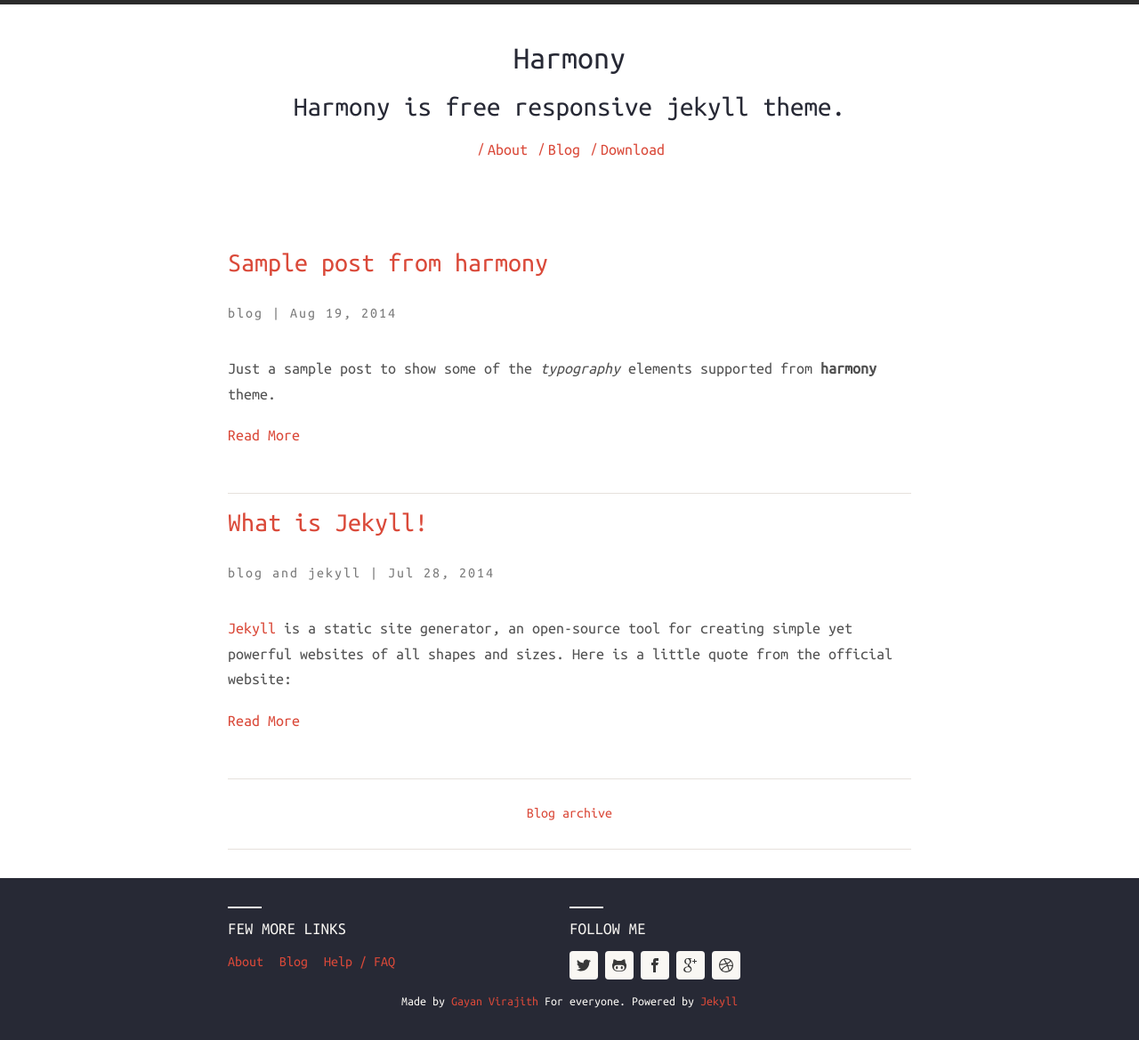
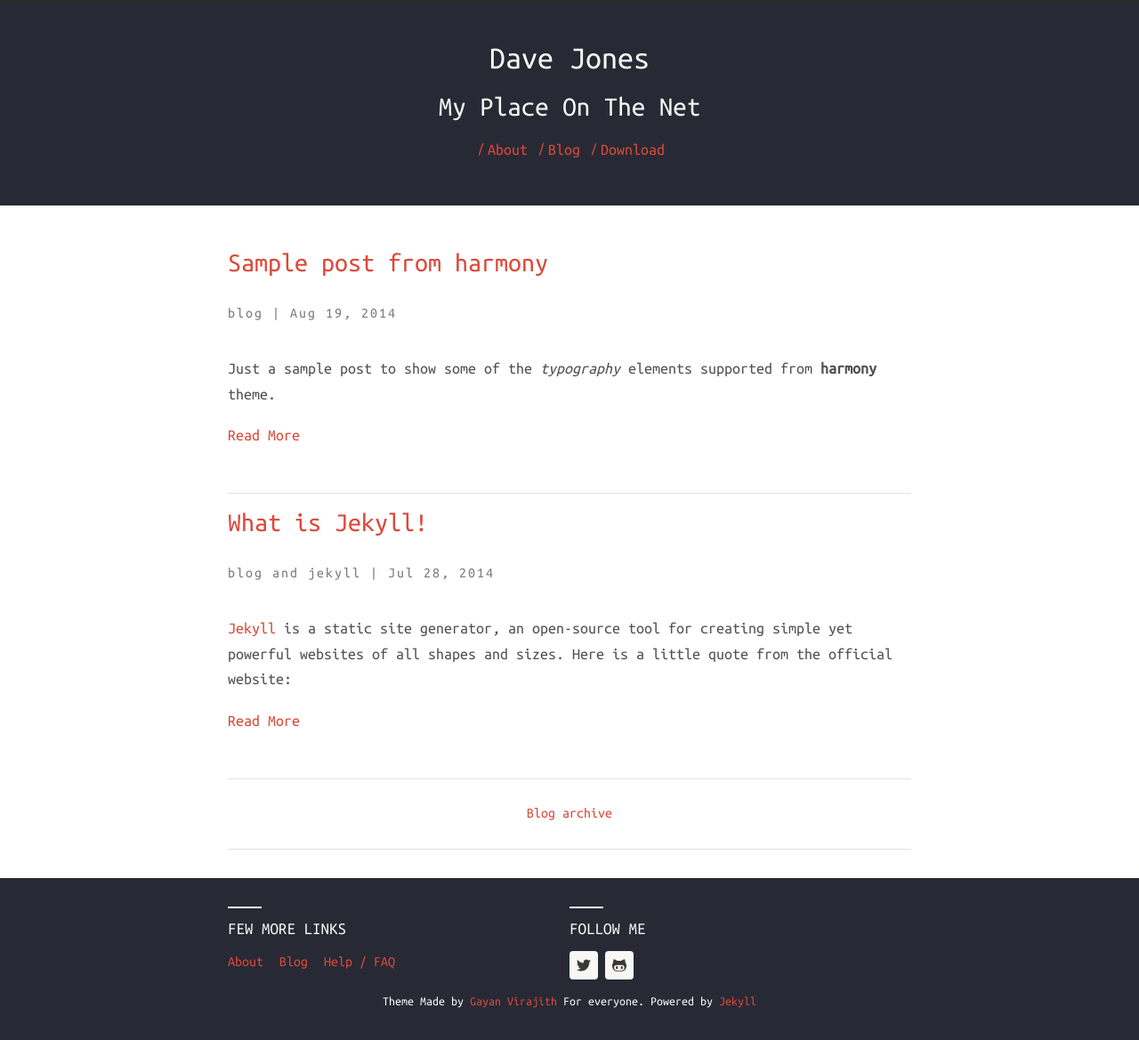
Before and after one commit to gayanvirajith/harmony, a Jekyll site: the page built from index.html, in a window 1280 px wide. Shown: the whole page at 89% size. Built offline with Jekyll 4.4.1, drawn with Linux system fonts in a browser that asks for light colours; nearby versions of some CDN libraries.

Commit message:
Tweaking config, footer wording and header CSS

```diff
--- a/_config.yml
+++ b/_config.yml
@@ -4,16 +4,16 @@
 baseurl: /harmony
 
 # Site live URL
-url: http://gayan.me
+# url: http://gayan.me
 
 # Localhost
-# url: http://127.0.0.1:4000
+url: http://127.0.0.1:4000
 
 # Harmony theme configuration. Please change accordingly.
 harmony:
-  name: Harmony
+  name: Dave Jones
   # Little description about your site
-  description: Harmony is free responsive jekyll theme.
+  description: My Place On The Net
   # 'meta_description:' Write an awesome description for your new site here.
   # It will appear in your document head meta (for Google search results) and
   # in your feed.xml site description.
@@ -32,11 +32,11 @@ harmony:
 
   # Profile links, leave blank to ignore
   social:
-    github: gayanvirajith
-    twitter: gayanvirajith
-    facebook: gayanvirajith
-    gplus: +GayanVirajith
-    dribble: gayan
+    github: dvjones89
+    twitter: dvjones89
+    facebook:
+    gplus:
+    dribble:
     pinterest:
   # Toggle disclaimer in footer
   show_disclaimer: true
@@ -57,6 +57,7 @@ exclude:
   - .gitignore
   - .sass-cache
   - Gemfile.lock
+  - vendor
 
 # Sass conversion configs
 sass:
--- a/_includes/footer.html
+++ b/_includes/footer.html
@@ -1,4 +1,4 @@
 {% if site.harmony.show_disclaimer %}
-	Made by <a href="http://gayan.me" target="_blank">Gayan Virajith</a> For everyone.
+	Theme Made by <a href="http://gayan.me" target="_blank">Gayan Virajith</a> For everyone.
 {% endif %}
 Powered by <a href="http://jekyllrb.com" target="_blank">Jekyll</a>
--- a/assets/css/main.scss
+++ b/assets/css/main.scss
@@ -481,7 +481,8 @@ body.theme-base-01 {
   }
 
   header.main-header {
-    color: $base-01;
+    background-color: $base-01;
+    color: $base-07;
     ul li {
       color: $base-08;
     }
```
